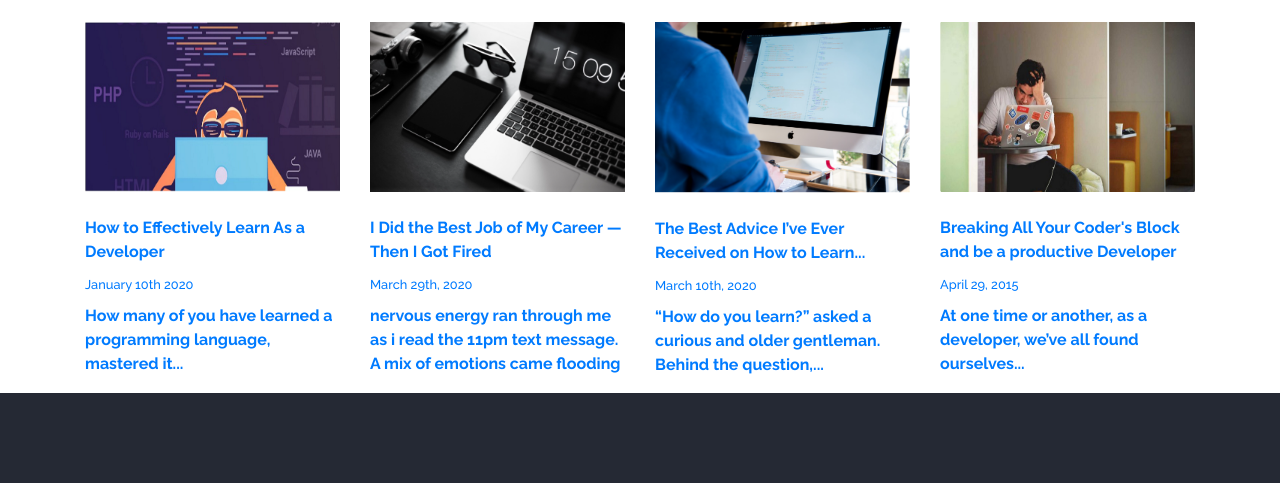
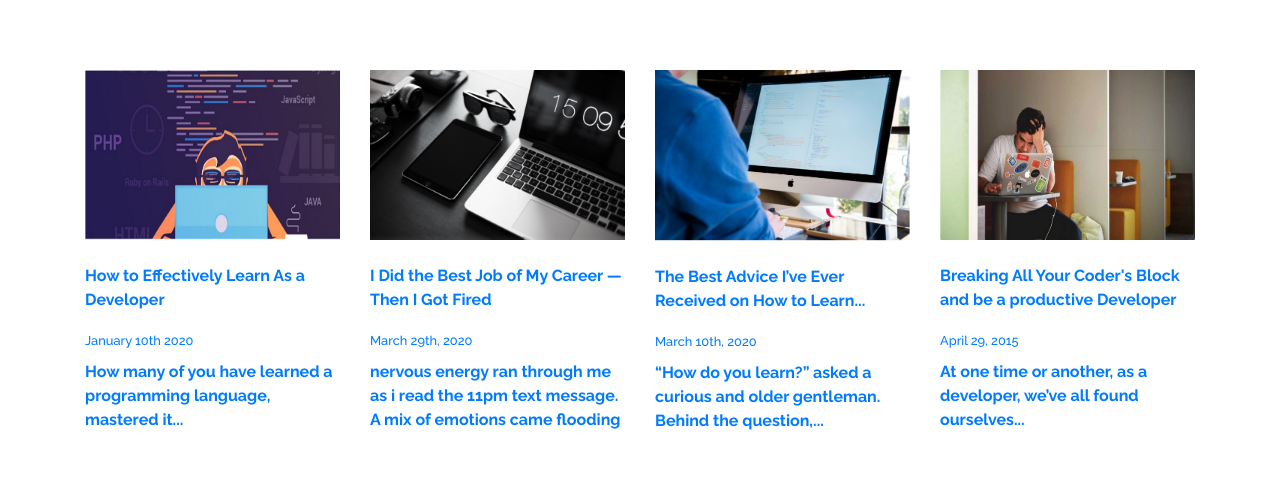
Before and after one commit to dav4thevid/angular-port-folio, an Angular app: page / in a window 1280 px wide. Shown: the part 2676-3159 px from the top of the page. Built offline with nearby package versions, Linux system fonts and the light colour scheme.

Commit message:
enhan:added new posts

```diff
--- a/src/app/about/about.component.html
+++ b/src/app/about/about.component.html
@@ -490,28 +490,27 @@
   </div>
 </section>
 
-<section id="blogs" class = "blog">
+<section id="blogs" class = "blog mt-5 mb-5">
   <div class="container-fluid">
     <div class="row">
       <div class="col-12 d-flex justify-content-center p-3">
         <h1 class="headers mb-5">
-          BLOGS
+           BLOGS
         </h1>
       </div>
     </div>
 
-    <div class="container">
+    <div class="container ">
       <div class="row">
         <div class="col-sm-6 col-md-3">
-          <a href = "https://medium.com/swlh/how-to-effectively-learn-as-a-developer-a0cc4935ad5e" target = "_blank">
+          <a class = "a-blog" href = "https://medium.com/swlh/how-to-effectively-learn-as-a-developer-a0cc4935ad5e" target = "_blank">
             <img
               class="img-fluid"
               src="../../assets/Blog1.PNG"
               alt="Card image cap"
             />
-            <label class="font-weight-bold mt-4"
-              >How to Effectively Learn As a Developer</label
-            >
+            <p class="font-weight-bold mt-4"
+              >How to Effectively Learn As a Developer</p>
             <small class="mt-2"> January 10th 2020</small>
             <p class="mt-2">
               How many of you have learned a programming language, mastered it...
@@ -520,15 +519,15 @@
           </div>
 
         <div class="col-sm-6 col-md-3">
-          <a href = "https://medium.com/better-programming/how-to-learn-a-programming-language-fast-f338ba46c504" target = "_blank">
+          <a class = "a-blog" href = "https://medium.com/better-programming/how-to-learn-a-programming-language-fast-f338ba46c504" target = "_blank">
           <img
             class="img-fluid"
             src="../../assets/blog2.PNG"
             alt="Card image cap"
           />
-          <label class="font-weight-bold mt-4"
-            >I Did the Best Job of My Career — Then I Got Fired</label
-          >
+          <p class="font-weight-bold mt-4">
+            I Did the Best Job of My Career — Then I Got Fired
+          </p>
           <small class="mt-2">March 29th, 2020</small>
           <p class="mt-2">
             nervous energy ran through me as i read the 11pm text message. A mix of emotions came flooding
@@ -537,15 +536,15 @@
         </div>
 
         <div class="col-sm-6 col-md-3">
-          <a href = "https://medium.com/better-programming/how-to-learn-a-programming-language-fast-f338ba46c504" target = "_blank">
+          <a class = "a-blog" href = "https://medium.com/better-programming/how-to-learn-a-programming-language-fast-f338ba46c504" target = "_blank">
             <img
               class="img-fluid"
               src="../../assets/blog3.PNG"
               alt="Card image cap"
             />
-            <label class="font-weight-bold mt-4"
-              >The Best Advice I’ve Ever Received on How to Learn...</label
-            >
+            <p class="font-weight-bold mt-4">
+              The Best Advice I’ve Ever Received on How to Learn...
+              </p>
             <small class="mt-2"> March 10th, 2020</small>
             <p class="mt-2">
               “How do you learn?” asked a curious and older gentleman. Behind the question,...
@@ -554,15 +553,15 @@
         </div>
 
         <div class="col-sm-6 col-md-3">
-          <a href = "https://" target = "_blank">
+          <a class = "a-blog" href = "https://" target = "_blank">
             <img
               class="img-fluid"
               src="../../assets/Capture.PNG"
               alt="Card image cap"
             />
-            <label class="font-weight-bold mt-4">
+            <p class="font-weight-bold mt-4">
               Breaking All Your Coder's Block and be a productive Developer
-              </label>
+            </p>
             <small class="mt-2">April 29, 2015</small>
             <p class="mt-2">
               At one time or another, as a developer, we’ve all found ourselves...
--- a/src/app/about/about.component.scss
+++ b/src/app/about/about.component.scss
@@ -139,6 +139,12 @@ a{
   padding-top: 75px;
 }
 
+.a-blog {
+  display:block;
+  text-decoration: none;
+
+}
+
 
 section {
   font-family: 'Raleway', sans-serif;
```
